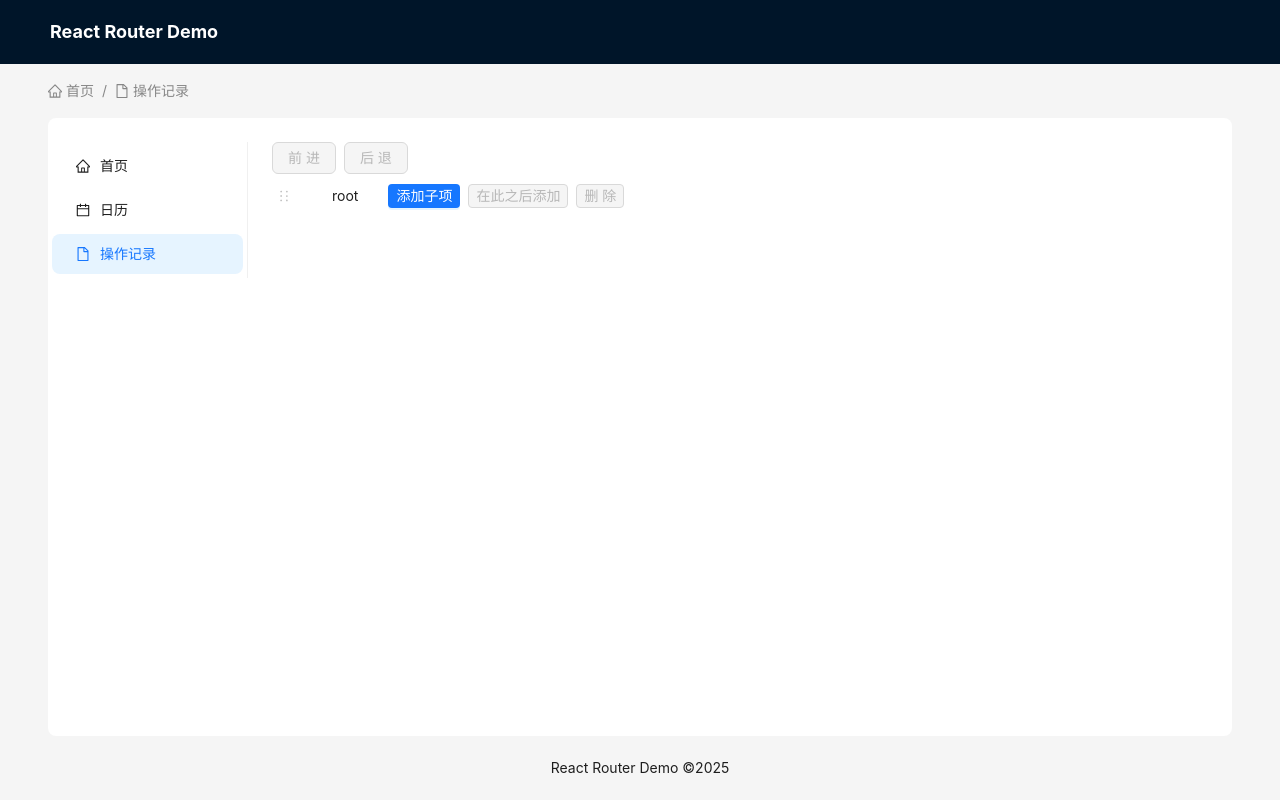
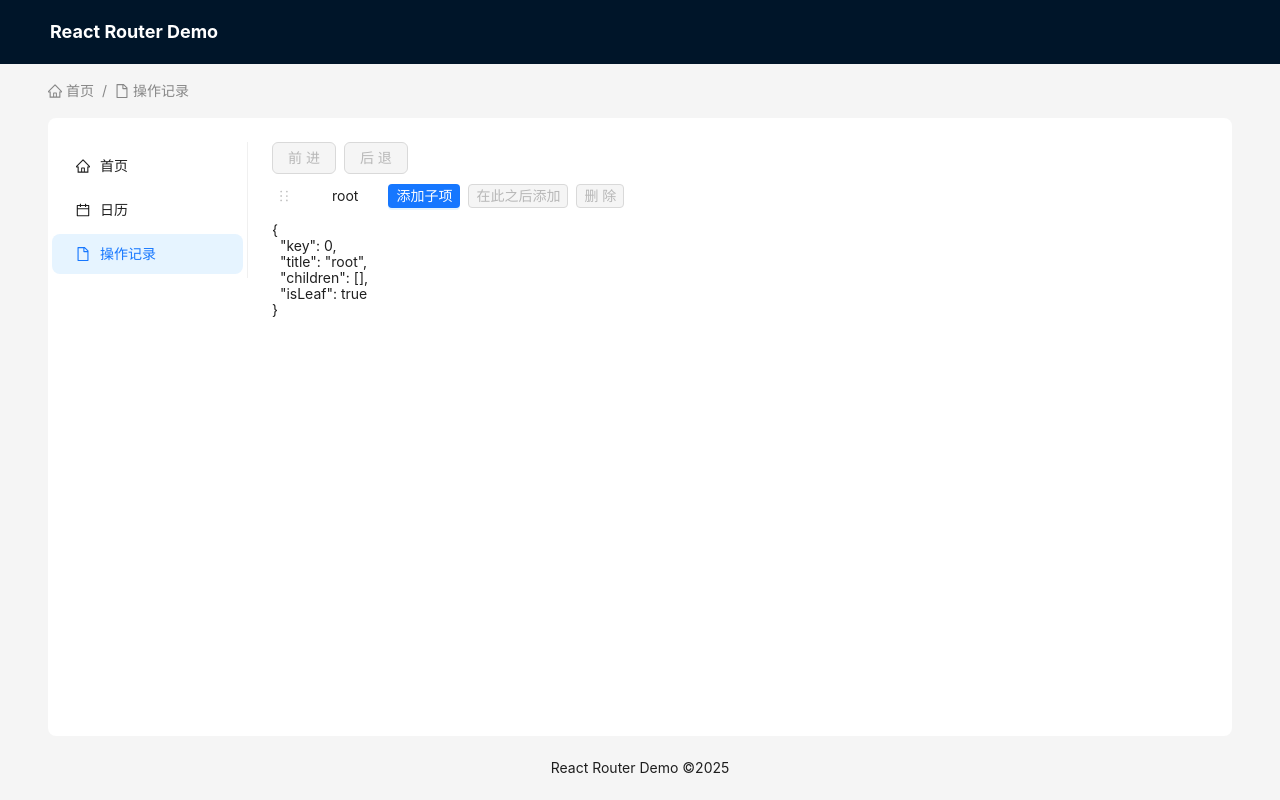
Before and after one commit to hahaXiaoxin/gg_handbook, a React (Vite) app in the folder packages/exercises/: page /operation-record in a window 1280 px wide. Built offline with nearby package versions, Linux system fonts and the light colour scheme.

Commit message:
fix: 修复了操作记录中对于拖拽时的栈溢出bug

```diff
--- a/packages/exercises/src/pages/OperationRecord/class/OperationNode.ts
+++ b/packages/exercises/src/pages/OperationRecord/class/OperationNode.ts
@@ -285,9 +285,11 @@ export class MoveNode extends OperationNodeBase {
 
         const toNode = TreeNode.treeNodeMap.get(this._toNodeId)!;
 
+        const moveNode = fromNode.children[this._fromIndex];
+
         fromNode.removeChild(this._fromIndex);
 
-        toNode.addChild(fromNode, this._toIndex);
+        toNode.addChild(moveNode, this._toIndex);
     }
 
     public revert() {
@@ -295,8 +297,11 @@ export class MoveNode extends OperationNodeBase {
 
         const toNode = TreeNode.treeNodeMap.get(this._toNodeId)!;
 
+        const moveNode = toNode.children[this._toIndex];
+
+        // 操作与excute相反即可
         toNode.removeChild(this._toIndex);
 
-        fromNode.addChild(toNode, this._fromIndex);
+        fromNode.addChild(moveNode, this._fromIndex);
     }
 }
--- a/packages/exercises/src/pages/OperationRecord/index.tsx
+++ b/packages/exercises/src/pages/OperationRecord/index.tsx
@@ -153,6 +153,8 @@ const OperationRecord: React.FC = () => {
     const onDrop = useCallback<NonNullable<TreeProps["onDrop"]>>((info) => {
         // 被移动的节点
         const dragNodeId = info.dragNode.key as number;
+
+        // 被移动的节点的父节点
         const fromNode = TreeNode.treeNodeMap.get(dragNodeId)!.parent!;
 
         // 前一个节点
@@ -236,6 +238,10 @@ const OperationRecord: React.FC = () => {
                     }}
                 />
             </div>
+
+            <div style={{ marginTop: 10, whiteSpace: 'pre-wrap' }}>
+                {JSON.stringify(treeData, null, 2)}
+            </div>
         </div>
     );
 };
```
